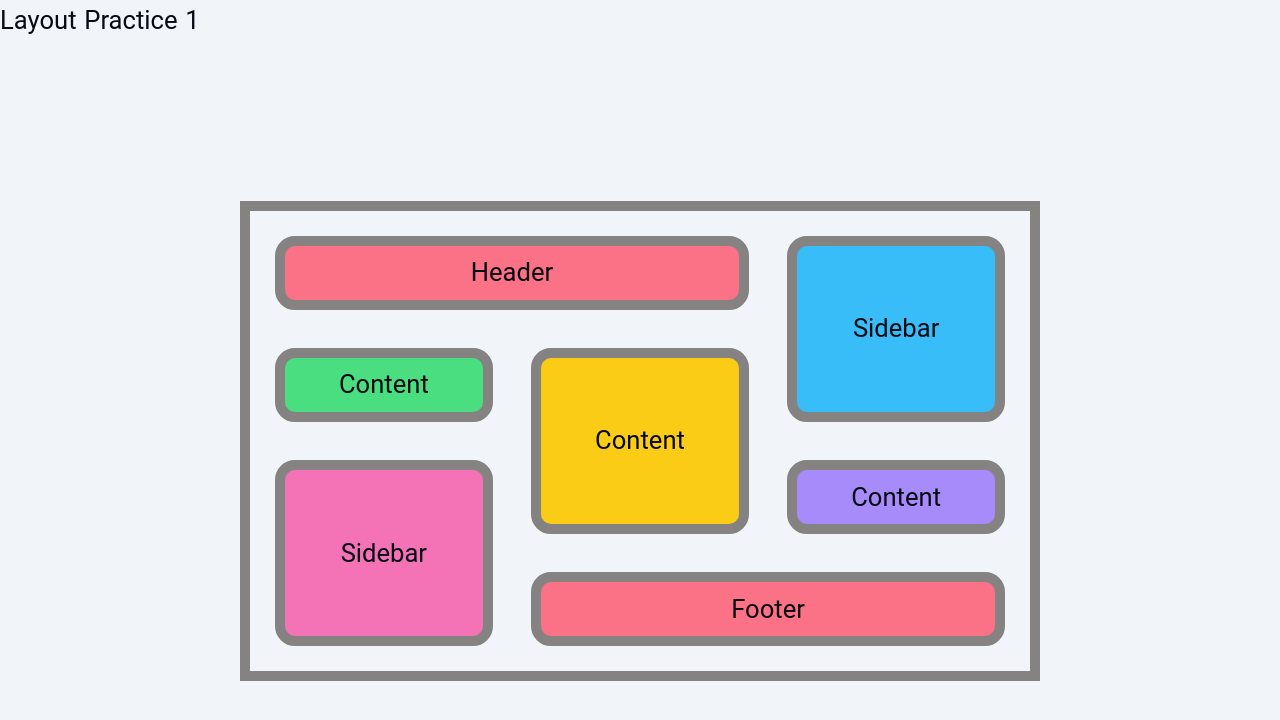
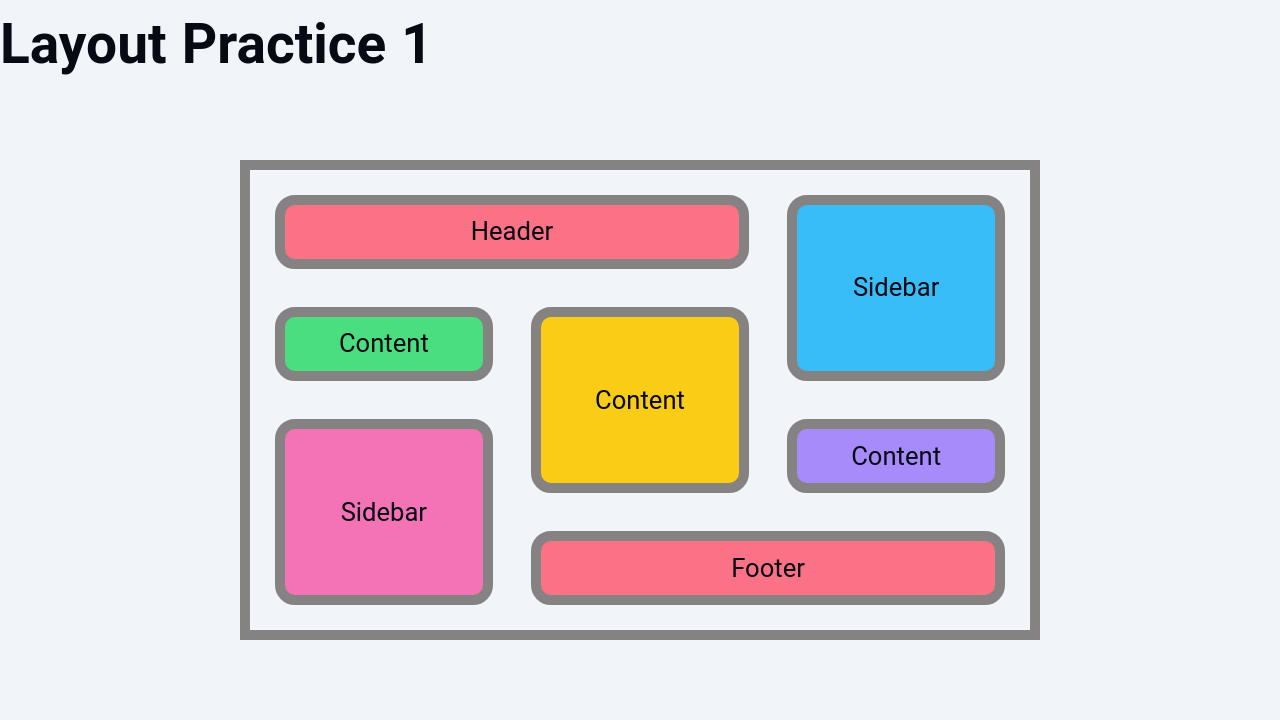
Before and after one commit to fftechy/layout-practice-1, a plain HTML site: page index.html in a window 1280 px wide. Drawn offline with Linux system fonts and the light colour scheme.

Commit message:
Update index.html

```diff
--- a/index.html
+++ b/index.html
@@ -8,7 +8,7 @@
     <title>Layout Practice 1</title>
 </head>
 <body>
-    <p>Layout Practice 1</p>
+    <h1>Layout Practice 1</h1>
     <div class="la"><div class="container">
 
         <div class="item item-1">Header</div>
```
